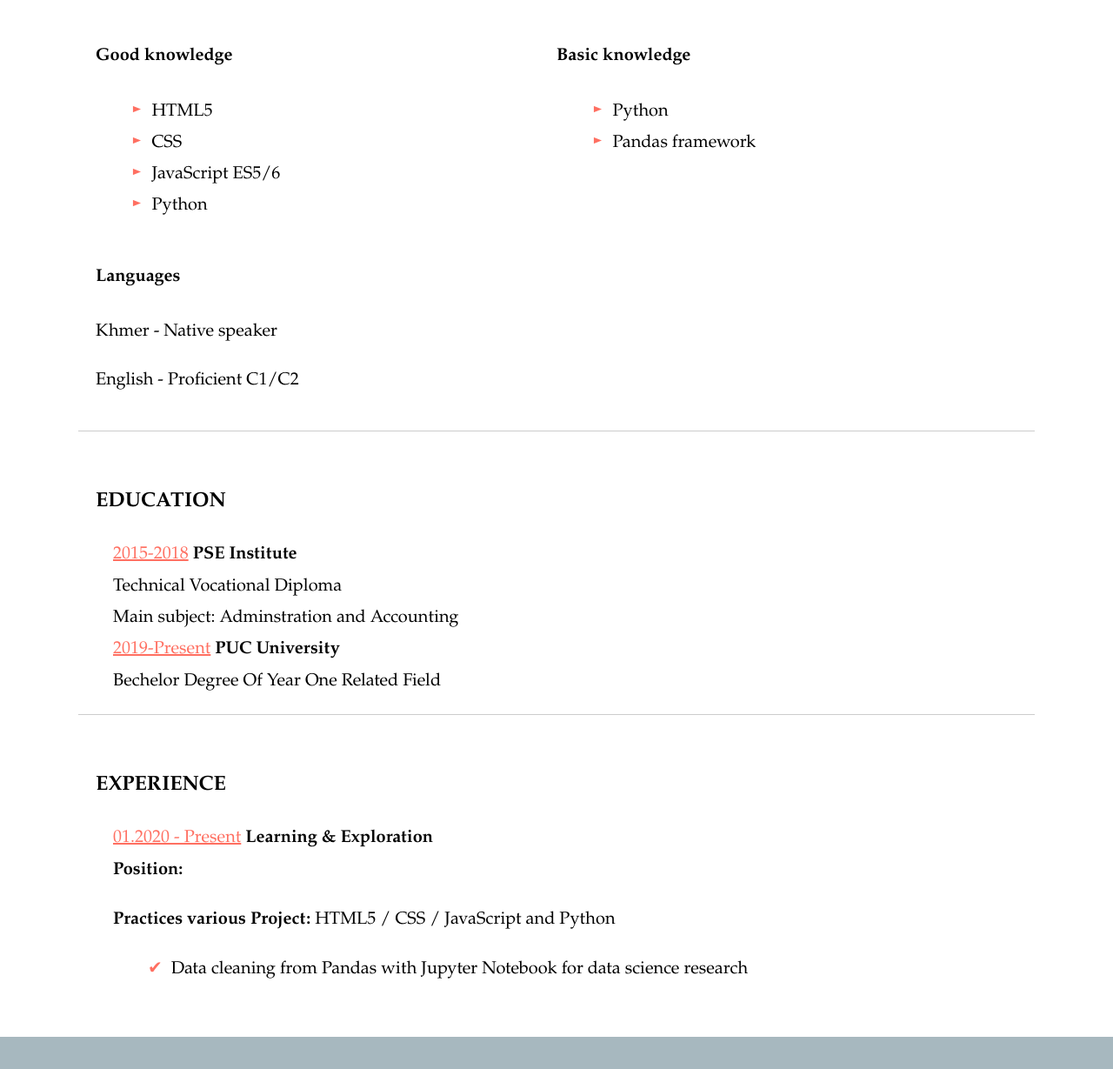
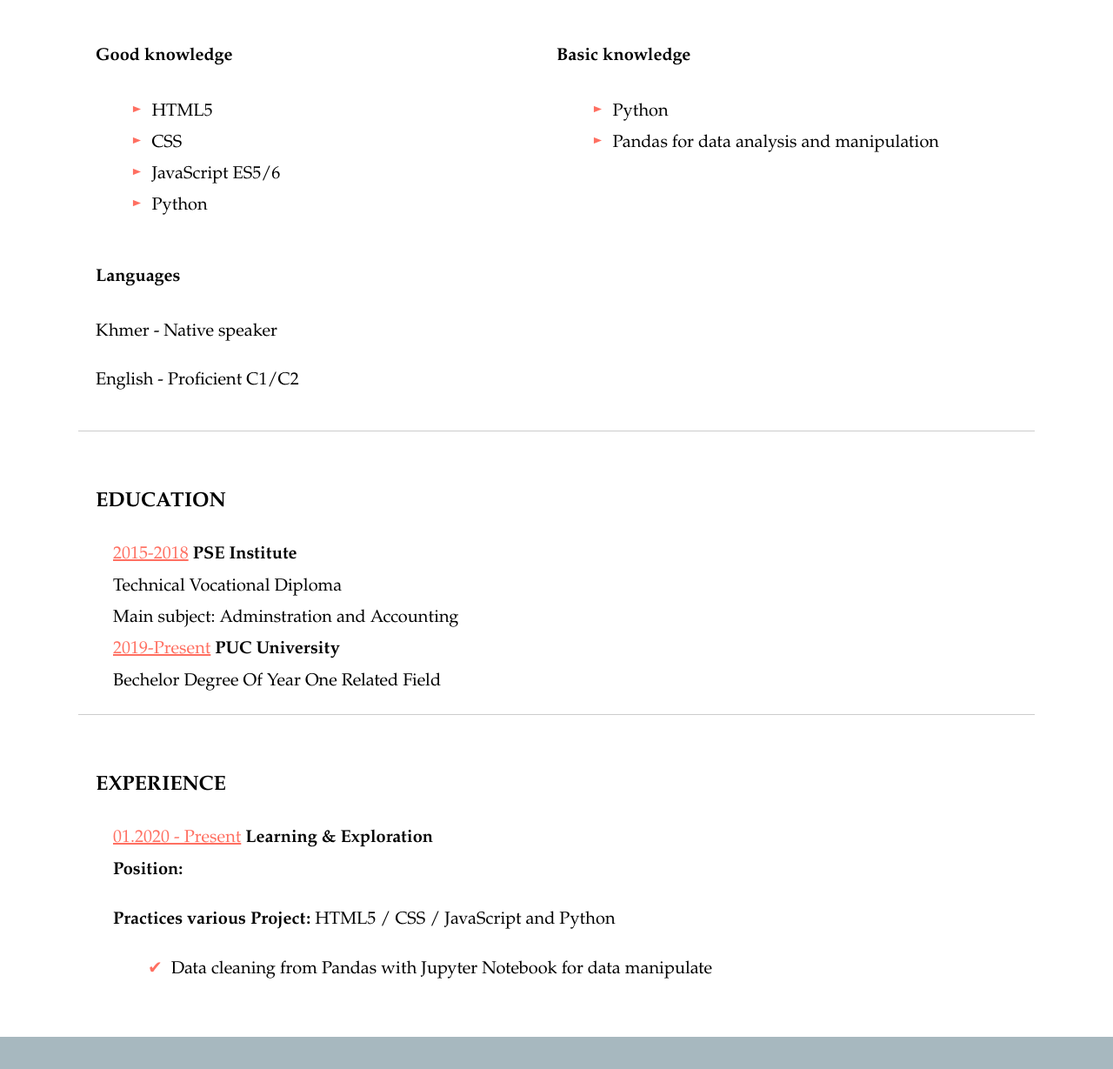
Before and after one commit to nhokphal/nhokphal, a plain HTML site: page index.html in a window 1280 px wide. Shown: the part 1015-2244 px from the top of the page at 87% size. Drawn offline with Linux system fonts and the light colour scheme.

Commit message:
Update index.html

```diff
--- a/index.html
+++ b/index.html
@@ -78,7 +78,7 @@
           <h4>Basic knowledge</h4>
           <ul>
             <li>Python</li>
-            <li>Pandas framework</li>
+            <li>Pandas for data analysis and manipulation</li>
           </ul>
         </div>
         <div>
@@ -115,7 +115,7 @@
         <div>
           <p><strong>Practices various Project:</strong> HTML5 / CSS / JavaScript and Python </p>
           <ul class="job-description">
-            <li>Data cleaning from Pandas with Jupyter Notebook for data science research</li>
+            <li>Data cleaning from Pandas with Jupyter Notebook for data manipulate</li>
           </ul>
         </div>
       </article>
```
